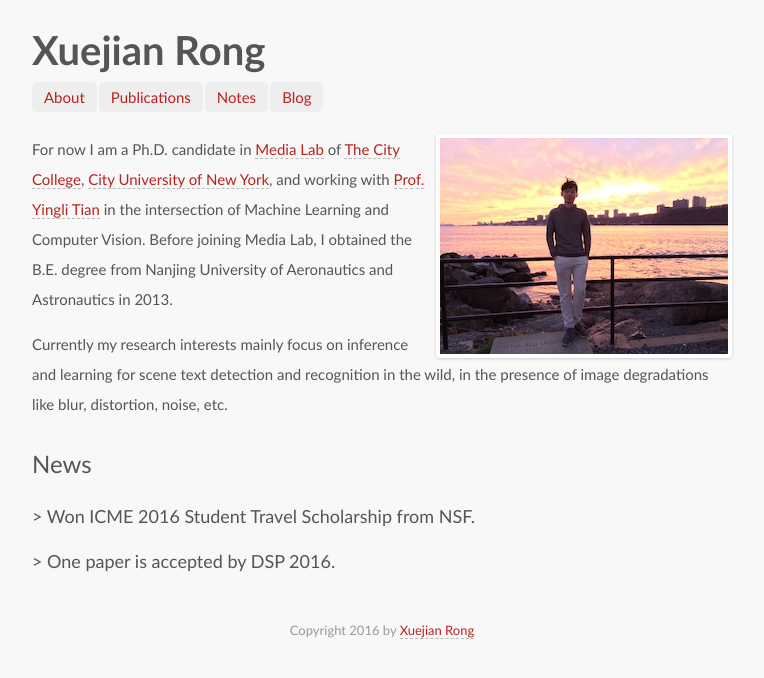
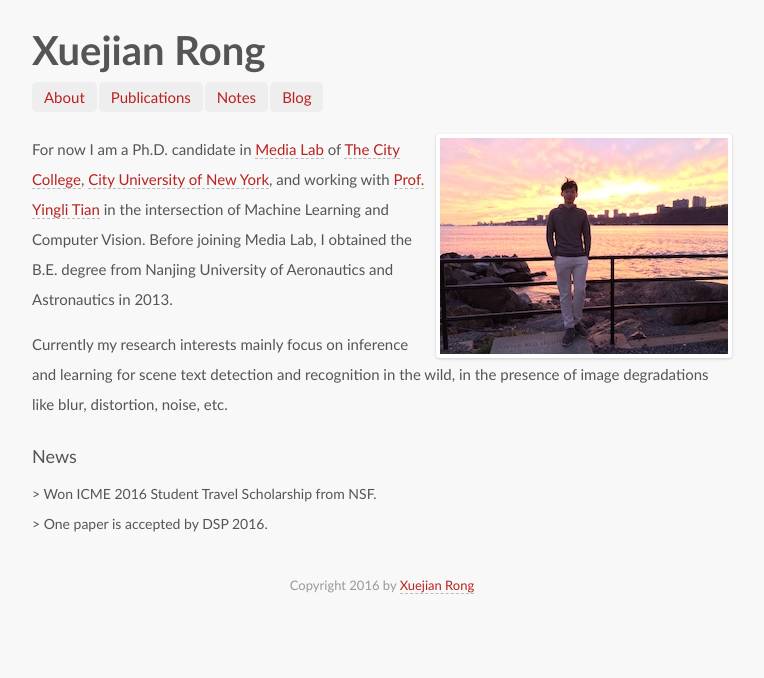
Before and after one commit to ionvision/ionvision.github.io.bk, a Jekyll site: the page built from index.md, in a window 1280 px wide. Shown: the top 678 px of the page, without its empty margins (258-1022 px from the left). Built offline with Jekyll 4.4.1, drawn with Linux system fonts in a browser that asks for light colours; some web fonts are replaced.

Commit message:
Add news

```diff
--- a/index.md
+++ b/index.md
@@ -7,8 +7,8 @@ For now I am a Ph.D. candidate in [Media Lab](http://media-lab.engr.ccny.cuny.ed
 
 Currently my research interests mainly focus on inference and learning for scene text detection and recognition in the wild, in the presence of image degradations like blur, distortion, noise, etc.
 
-## News
+### News
 
-### > Won ICME 2016 Student Travel Scholarship from NSF.
+#### > Won ICME 2016 Student Travel Scholarship from NSF.
 
-### > One paper is accepted by DSP 2016.
+#### > One paper is accepted by DSP 2016.
```
